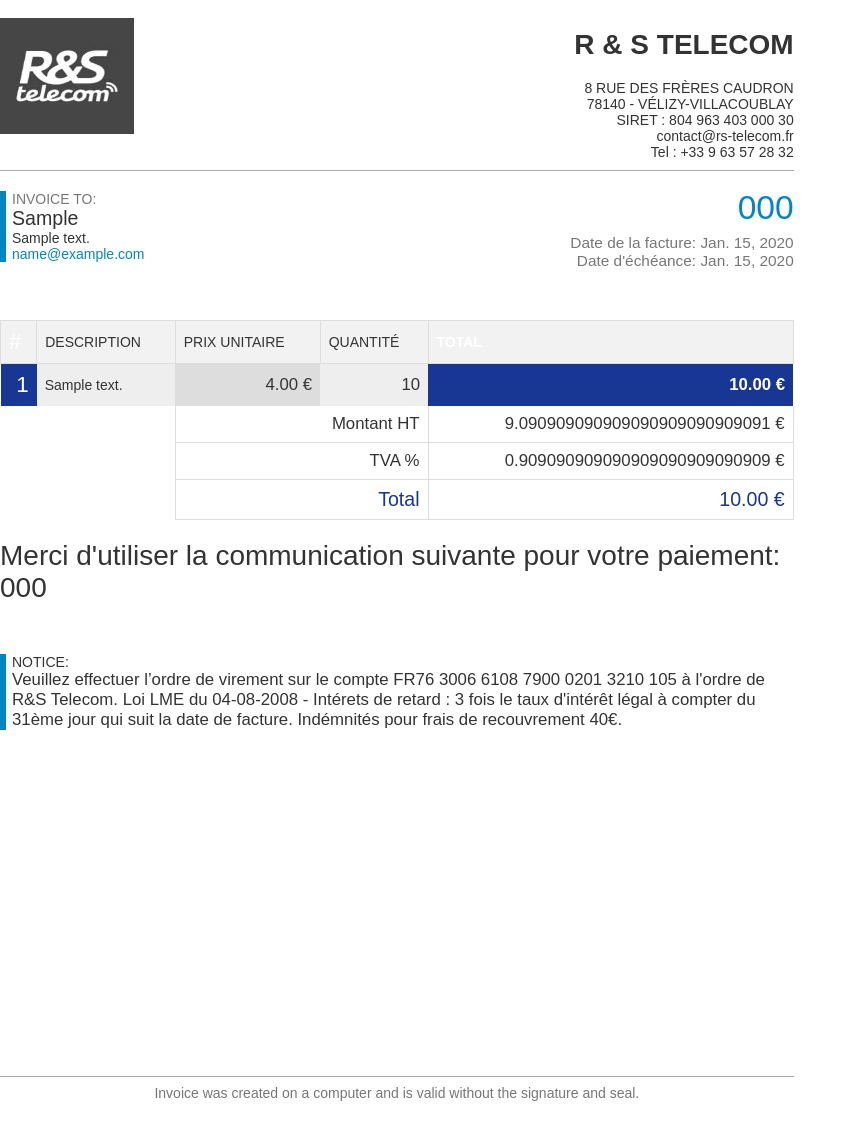
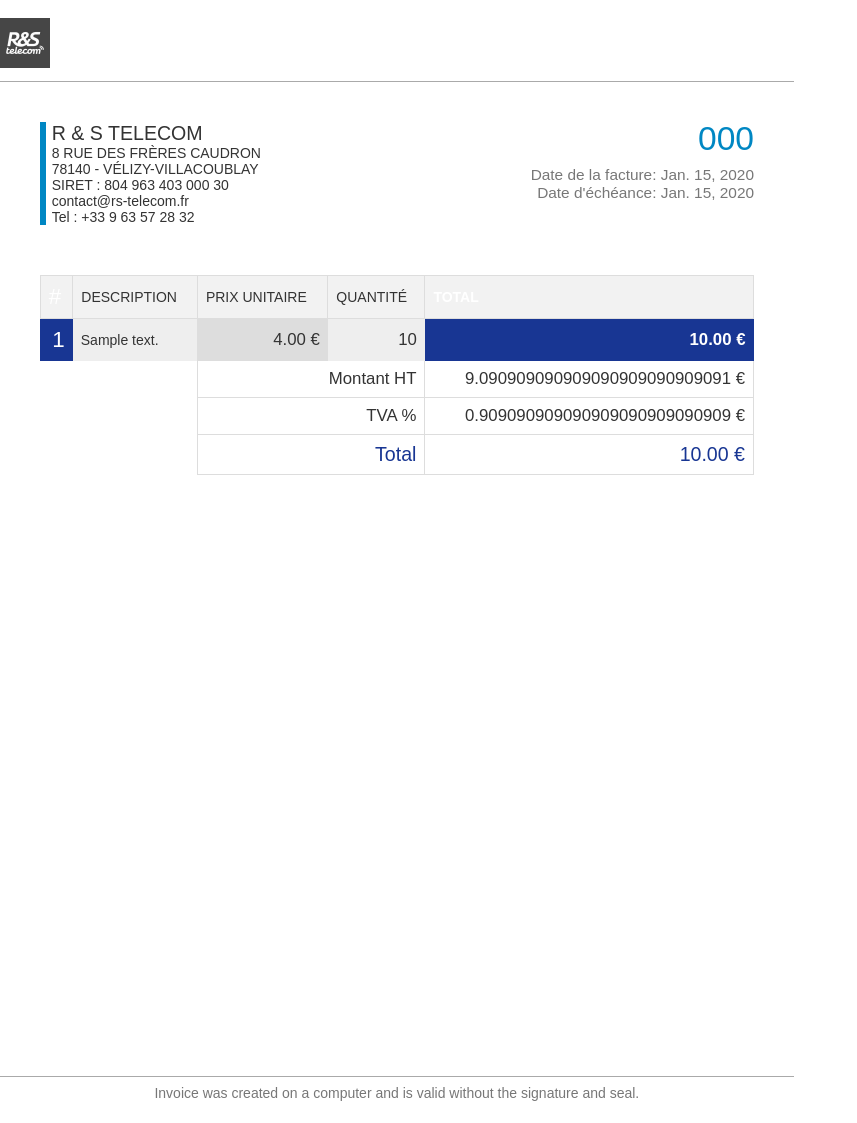
Before and after one commit to Lancineconde/DJANG, a Django app: page /factures/pdf/1/ in a window 1280 px wide. Shown: the whole page, without its empty margins (0-857 px from the left). Run offline with Django 5.2, Linux system fonts and the light colour scheme; tables that the repository leaves empty hold one stand-in row (values such as "Sample post").

Commit message:
factures: fix pdf invoice and edit stuff
Signed-off-by: abuyusif01 <abubakaryusuf951@gmail.com>

```diff
--- a/facturation/factures/templates/factures/invoice_edit.html
+++ b/facturation/factures/templates/factures/invoice_edit.html
@@ -165,7 +165,6 @@
                 </div>
             </div>
             <div class="card flex flex-col p-2">
-                <p class="mb-2 text-sm font-medium text-gray-600 dark:text-gray-400">PDF SECTION</p>
                 <div class="flex-grow">
                     <!-- PDF Container -->
                     {% if invoice.pk %}
--- a/facturation/factures/templates/factures/pdf_template.html
+++ b/facturation/factures/templates/factures/pdf_template.html
@@ -11,11 +11,15 @@
             margin: 0;
             padding: 0;
             color: #333;
+            display: flex;
+            flex-direction: column;
+            min-height: 100vh;
         }
         .container {
             width: 90%;
             margin: 0 auto;
             padding: 20px;
+            flex: 1;
         }
         .header, .footer {
             text-align: center;
@@ -51,30 +55,38 @@
             font-size: 12px;
             margin-top: 20px;
         }
+        #thanks, #notices {
+            width: 90%;
+            margin: 0 auto;
+            padding: 10px;
+            background: #f2f2f2;
+            border-top: 1px solid #ddd;
+            position: relative;
+        }
+        #notices {
+            margin-top: 10px;
+        }
+        footer {
+            margin-top: auto;
+            text-align: center;
+        }
     </style>
 </head>
 <body>
     <header class="clearfix">
         <div id="logo">
-            <img src="{% static 'img/logo.jpg' %}" style="width: 134px; height:116px">
-        </div>
-        <div id="company">
-            <h1 class="name">R & S TELECOM</h1>
-            <div>8 RUE DES FRÈRES CAUDRON</div>
-            <div>78140 - VÉLIZY-VILLACOUBLAY</div>
-            <div>SIRET : 804 963 403 000 30</div>
-            <div>contact@rs-telecom.fr</div>
-            <div>Tel : +33 9 63 57 28 32</div>
-
+            <img src="{% static 'img/logo.jpg' %}" style="width: 50px; height:50px">
         </div>
     </header>
-    <main>
+    <main class="container">
         <div id="details" class="clearfix">
             <div id="client">
-                <div class="to">INVOICE TO:</div>
-                <h2 class="name">{{ customer }}</h2>
-                <div class="address">{{ billing_address }}</div>
-                <div class="email"><a href="mailto:{{ customer_email }}">{{ customer_email }}</a></div>
+                <h2 class="name">R & S TELECOM</h2>
+                <div>8 RUE DES FRÈRES CAUDRON</div>
+                <div>78140 - VÉLIZY-VILLACOUBLAY</div>
+                <div>SIRET : 804 963 403 000 30</div>
+                <div>contact@rs-telecom.fr</div>
+                <div>Tel : +33 9 63 57 28 32</div>
             </div>
             <div id="invoice">
                 <h1>{{ invoice_id }}</h1>
@@ -82,6 +94,7 @@
                 <div class="date">Date d'échéance: {{ due_date }}</div>
             </div>
         </div>
+
         <table class="invoice-details">
             <thead>
                 <tr>
@@ -121,11 +134,6 @@
                 </tr>
             </tfoot>
         </table>
-        <div id="thanks">Merci d'utiliser la communication suivante pour votre paiement: {{ invoice_id }}</div>
-        <div id="notices">
-            <div>NOTICE:</div>
-            <div class="notice">Veuillez effectuer l’ordre de virement sur le compte FR76 3006 6108 7900 0201 3210 105 à l'ordre de R&S Telecom. Loi LME du 04-08-2008 - Intérets de retard : 3 fois le taux d'intérêt légal à compter du 31ème jour qui suit la date de facture. Indémnités pour frais de recouvrement 40€.</div>
-        </div>
     </main>
     <footer>
         Invoice was created on a computer and is valid without the signature and seal.
```
